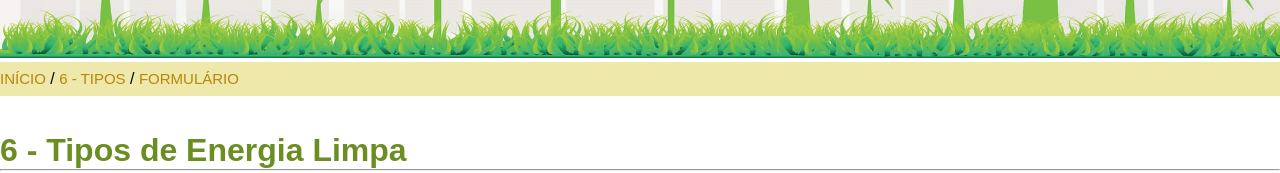
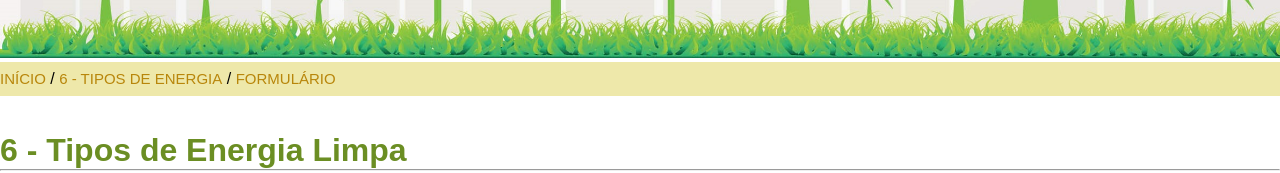
Before and after one commit to alencarr03/trbalhoinform-tica-, a plain HTML site: page 6 tipos de energia limpa - ODS 7.html in a window 1280 px wide. Shown: the part 442-615 px from the top of the page. Drawn offline with Linux system fonts and the light colour scheme.

Commit message:
Update 6 tipos de energia limpa - ODS 7.html

```diff
--- a/6 tipos de energia limpa - ODS 7.html
+++ b/6 tipos de energia limpa - ODS 7.html
@@ -11,7 +11,7 @@
 </header>
 <nav>
 	<a href="index.html">INÍCIO</a> /
-	<a href="">6 - TIPOS</a> /
+	<a href="">6 - TIPOS DE ENERGIA</a> /
 	<a href="Formulário - ODS 7.html">FORMULÁRIO</a>
 </nav>
 <br>
```
